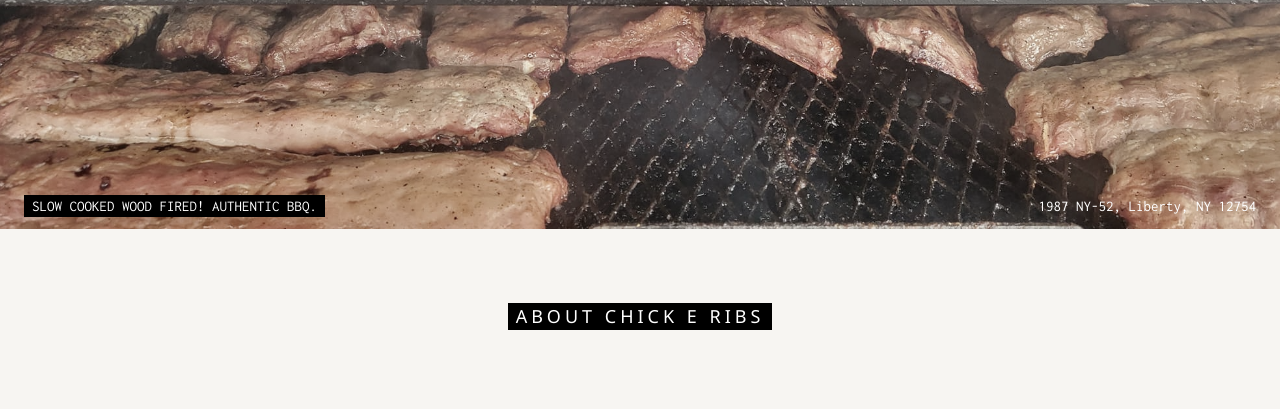
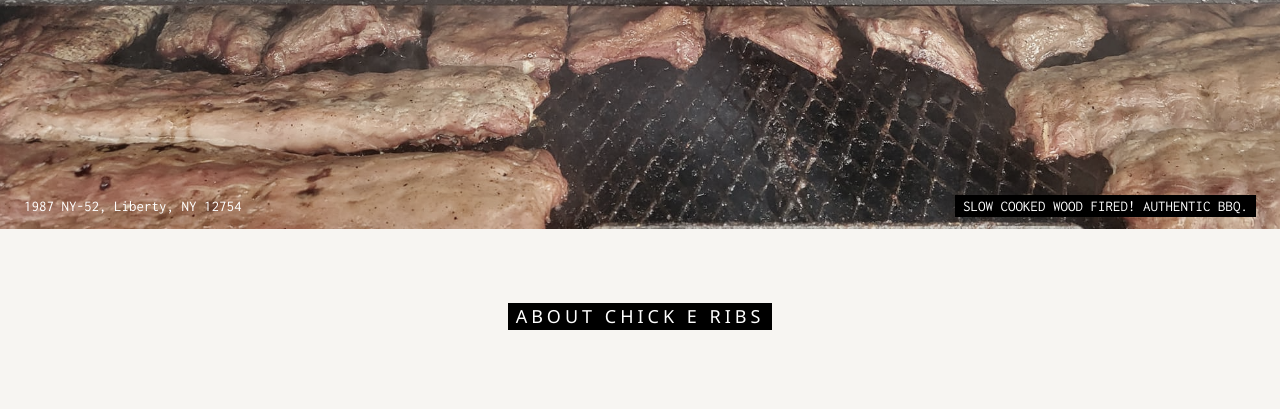
Before and after one commit to JoshSauce1/Chick-E-Ribs-BBQ, a plain HTML site: page index.html in a window 1280 px wide. Shown: the part 371-780 px from the top of the page. Drawn offline with nearby package versions, Linux system fonts and the light colour scheme.

Commit message:
Update index.html

```diff
--- a/index.html
+++ b/index.html
@@ -51,13 +51,13 @@ body, html {
 
 <!-- Header with image -->
 <header class="bgimg w3-display-container w3-grayscale-min" id="home">
-  <div class="w3-display-bottomleft w3-center w3-padding-large w3-hide-small">
+  <div class="w3-display-bottomright w3-center w3-padding-large w3-hide-small">
     <span class="w3-tag">SLOW COOKED WOOD FIRED! AUTHENTIC BBQ.</span>
   </div>
   <div class="w3-display-middle w3-center">
     <span class="w3-text-white" style="font-size:90px">Chick E Ribs<br></span>
   </div>
-  <div class="w3-display-bottomright w3-center w3-padding-large">
+  <div class="w3-display-bottomleft w3-center w3-padding-large">
     <span class="w3-text-white">1987 NY-52, Liberty, NY 12754</span>
   </div>
 </header>
@@ -155,7 +155,7 @@ Stop in and see us today. We guarantee you will leave full and happy! </p><br>
       <p class="w3-text-grey">Additional Toppings $1.50 each, Fried Onions - Peppers - Cole Slaw</p><br>
 
       <h5>Tacos</h5>
-      <h6> All tacos come wiht Peppers, Onions, Cheese and a Side of Sour Cream
+      <h6> All tacos come with Peppers, Onions, Cheese and a Side of Sour Cream
       <p class="w3-text-grey">$7.00 Two Pulled Pork Tacos</p>
       <p class="w3-text-grey">$9.00 Two Brisket Tacos</p>
       <p class="w3-text-grey">$9.00 Two Chicken Tacos</p><br>
```
